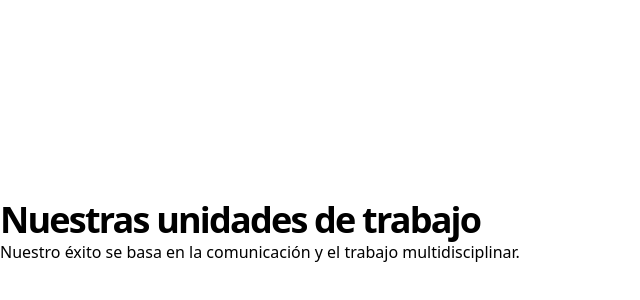
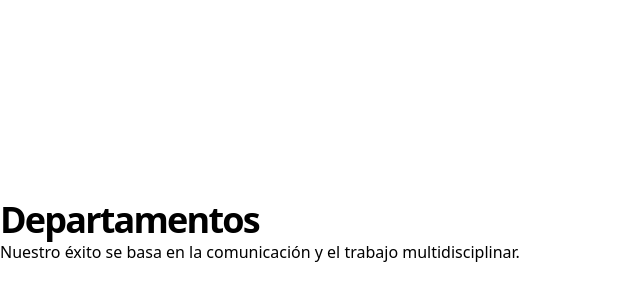
Before and after one commit to AdLunamUnizar/website_old, a React (Vite) app: page / in a window 1280 px wide. Shown: the part 7807-8107 px from the top of the page, without its empty margins (0-640 px from the left). Built offline with nearby package versions, Linux system fonts and the light colour scheme.

Commit message:
Update FeaturesBlocks.jsx

```diff
--- a/src/partials/FeaturesBlocks.jsx
+++ b/src/partials/FeaturesBlocks.jsx
@@ -13,7 +13,7 @@ function FeaturesBlocks() {
 
           {/* Section header */}
           <div className="max-w-3xl mx-auto text-center pb-12 md:pb-20">
-            <h2 className="h2 mb-4">Nuestras unidades de trabajo</h2>
+            <h2 className="h2 mb-4">Departamentos</h2>
             <p className="text-xl text-gray-600">Nuestro éxito se basa en la comunicación y el trabajo multidisciplinar.</p>
           </div>
 
```
